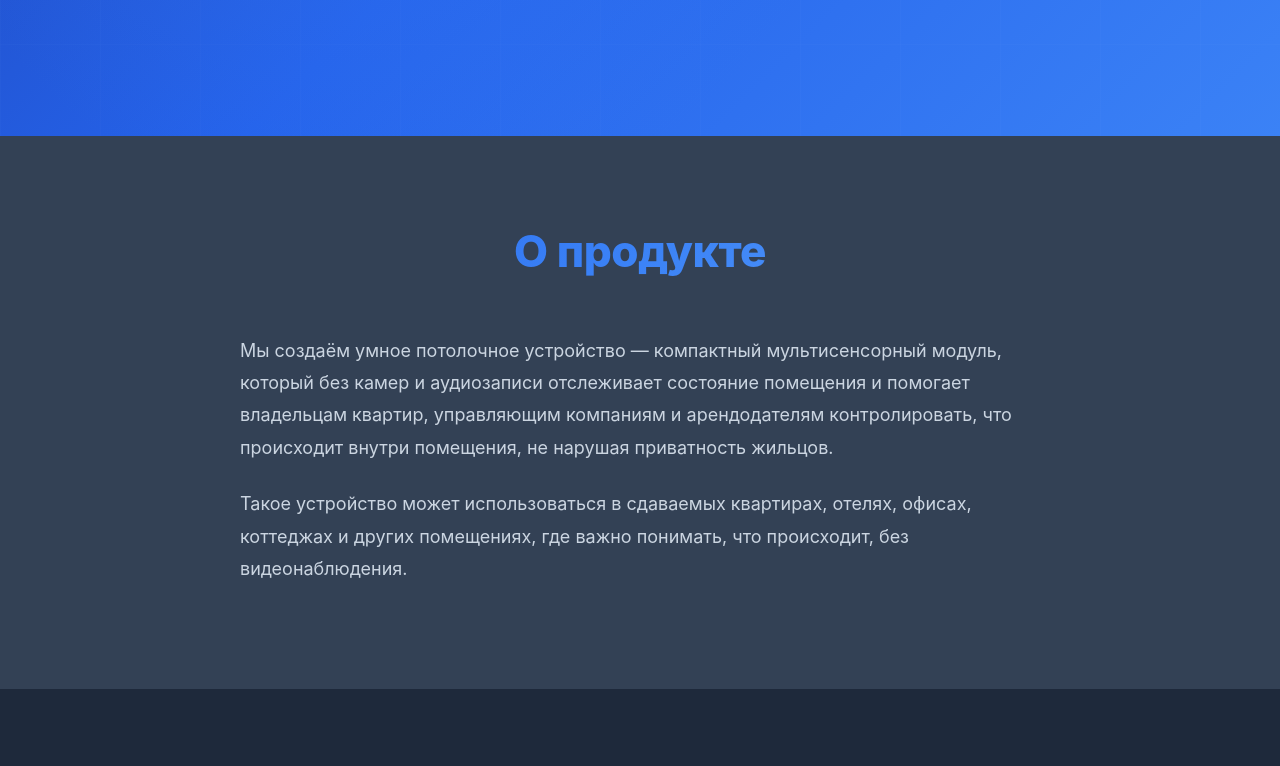
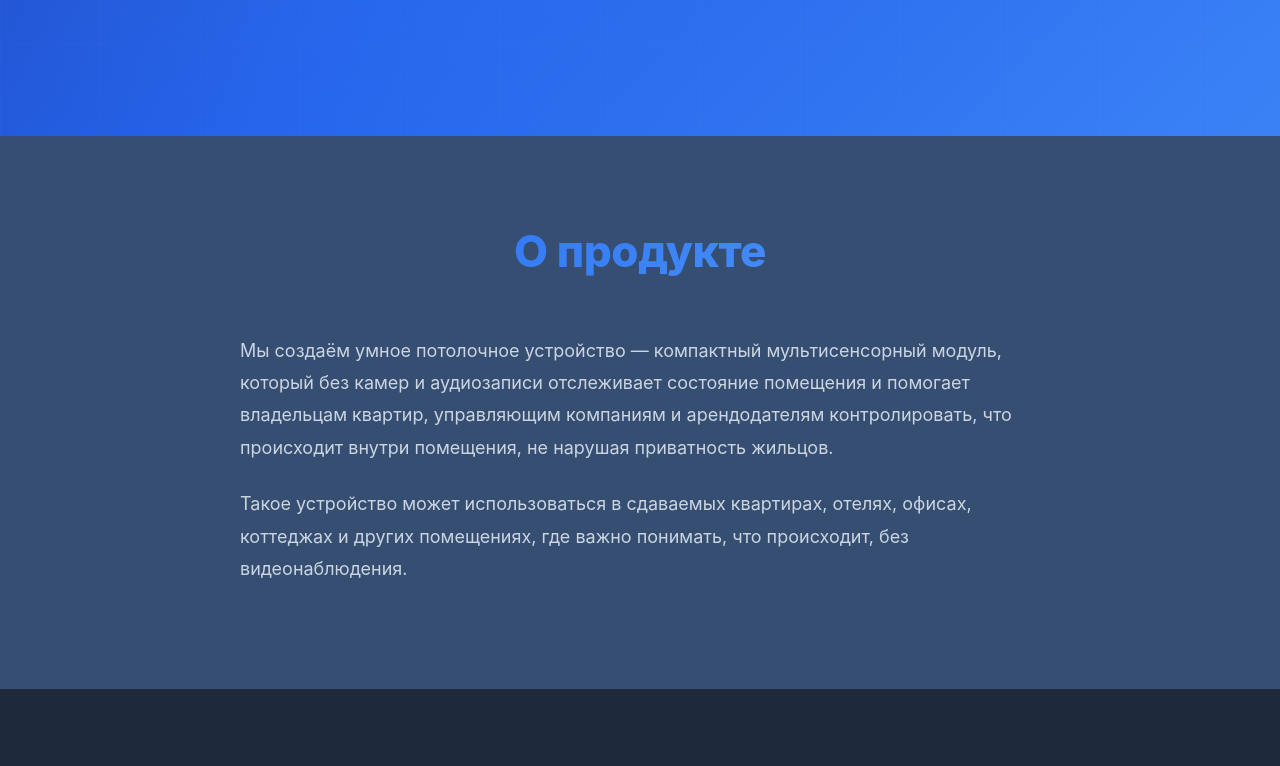
Before and after one commit to nikolajfaev-del/my_site, a plain HTML site: page index.html in a window 1280 px wide. Shown: the part 740-1506 px from the top of the page. Drawn offline with Linux system fonts and the light colour scheme.

Commit message:
seventh commit

```diff
--- a/style.css
+++ b/style.css
@@ -15,9 +15,9 @@
     --text-secondary: #cbd5e1;
     --text-muted: #94a3b8;
     --bg-primary: #1e293b;
-    --bg-secondary: #334155;
+    --bg-secondary: #354e71;
     --bg-accent: #475569;
-    --bg-card: #2d3748;
+    --bg-card: #3d547b;
     --bg-card-hover: #374151;
     --border-color: #475569;
     --gradient-primary: linear-gradient(135deg, #2563eb 0%, #3b82f6 50%, #60a5fa 100%);
```
